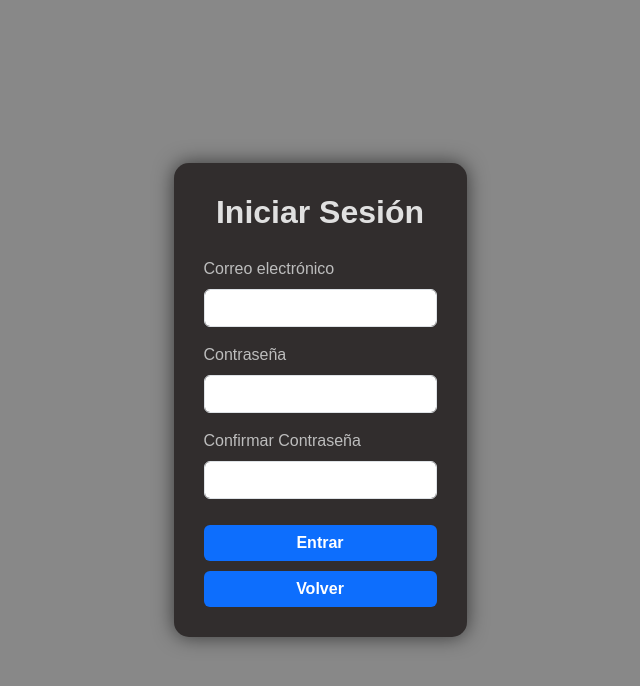
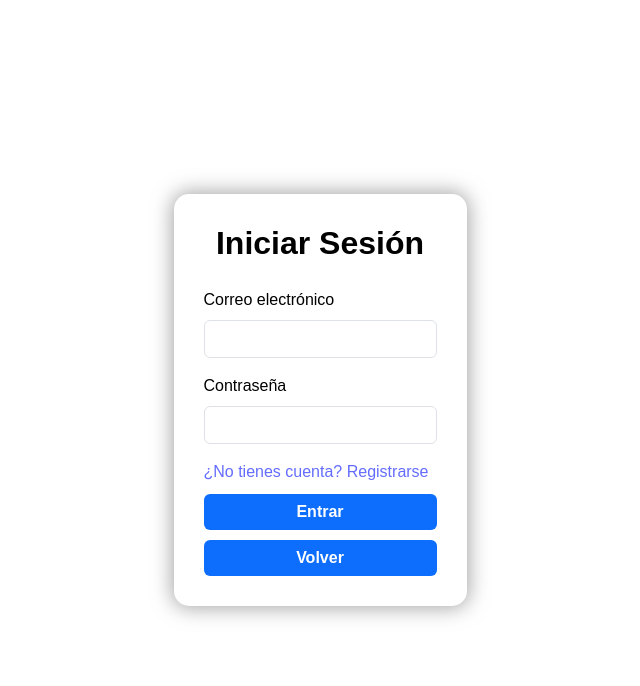
Before and after one commit to SantiagoPerezAgustin/TPI-2-tup1-BICHTEC, a React (Vite) app in the folder Frontend/: page /login in a window 1280 px wide. Shown: the top 686 px of the page, without its empty margins (320-960 px from the left). Built offline with nearby package versions, Linux system fonts and the light colour scheme.

Commit message:
Perfeccionando el login

```diff
--- a/Frontend/src/components/Login/Login.jsx
+++ b/Frontend/src/components/Login/Login.jsx
@@ -1,9 +1,9 @@
 import React from "react";
-import "./login.css"
+import "./login.css";
 import { useState } from "react";
 import { useNavigate } from "react-router-dom";
 
-const Login = ({onSubmit, errores, refs}) => {
+const Login = ({ onSubmit, errores, refs }) => {
   const [formData, setFormData] = useState({
     email: "",
     password: "",
@@ -15,12 +15,12 @@ const Login = ({onSubmit, errores, refs}) => {
       ...formData,
       [e.target.name]: e.target.value,
     });
-    }
+  };
 
   const handleSubmit = (e) => {
     e.preventDefault();
     onSubmit(formData);
-    }
+  };
 
   const navigate = useNavigate();
 
@@ -61,22 +61,8 @@ const Login = ({onSubmit, errores, refs}) => {
               <p style={{ color: "red" }}>{errores.password}</p>
             )}
           </div>
-            <div className="mb-3">
-              <label htmlFor="repeatPassword" className="form-label">
-                Confirmar Contraseña
-              </label>
-              <input
-                type="password"
-                name="repeatPassword"
-                className="form-control"
-                id="repeatPassword"
-                value={formData.repeatPassword}
-                onChange={handleChange}
-                ref={refs.repeatPasswordRef}
-              />
-              {errores.repeatPassword && (
-                <p style={{ color: "red" }}>{errores.repeatPassword}</p>
-              )}
+          <div className="mt-3">
+            <a href="/register">¿No tienes cuenta? Registrarse</a>
           </div>
           <button type="submit" className="btn btn-primary">
             Entrar
@@ -92,6 +78,6 @@ const Login = ({onSubmit, errores, refs}) => {
       </div>
     </div>
   );
-}
+};
 
 export default Login;
--- a/Frontend/src/components/Login/login.css
+++ b/Frontend/src/components/Login/login.css
@@ -5,37 +5,37 @@ body {
     height: 100vh;
     margin: 0;
     font-family: 'Segoe UI', Tahoma, Geneva, Verdana, sans-serif;
-    background-color: #888;
+    background-color: #ffffff;
 }
 
 .login-box {
     width: 100%;
     max-width: 400px;
-    background-color: #312d2d;
+    background-color: #ffffff;
     padding: 30px;
     border-radius: 15px;
-    box-shadow: 0 0 20px rgba(0, 0, 0, 0.6);
+    box-shadow: 0 0 20px 2px rgba(108, 106, 106, 0.6);
 }
 
 h2 {
     text-align: center;
     margin-bottom: 25px;
     font-weight: bold;
-    color: #e0e0e0;
+    color: #000000;
 }
 
 label {
-    color: #bdbdbd;
+    color: #000000;
 }
 
 input {
     background-color: #2c2c2c;
     color: #fff;
-    border: 1px solid #444;
+    border: 1px solid #494646;
 }
 
 input::placeholder {
-    color: #888;
+    color: #5a5858;
 }
 
 form .btn {
```
Lines whose indentation alone changed are shown as unchanged.
